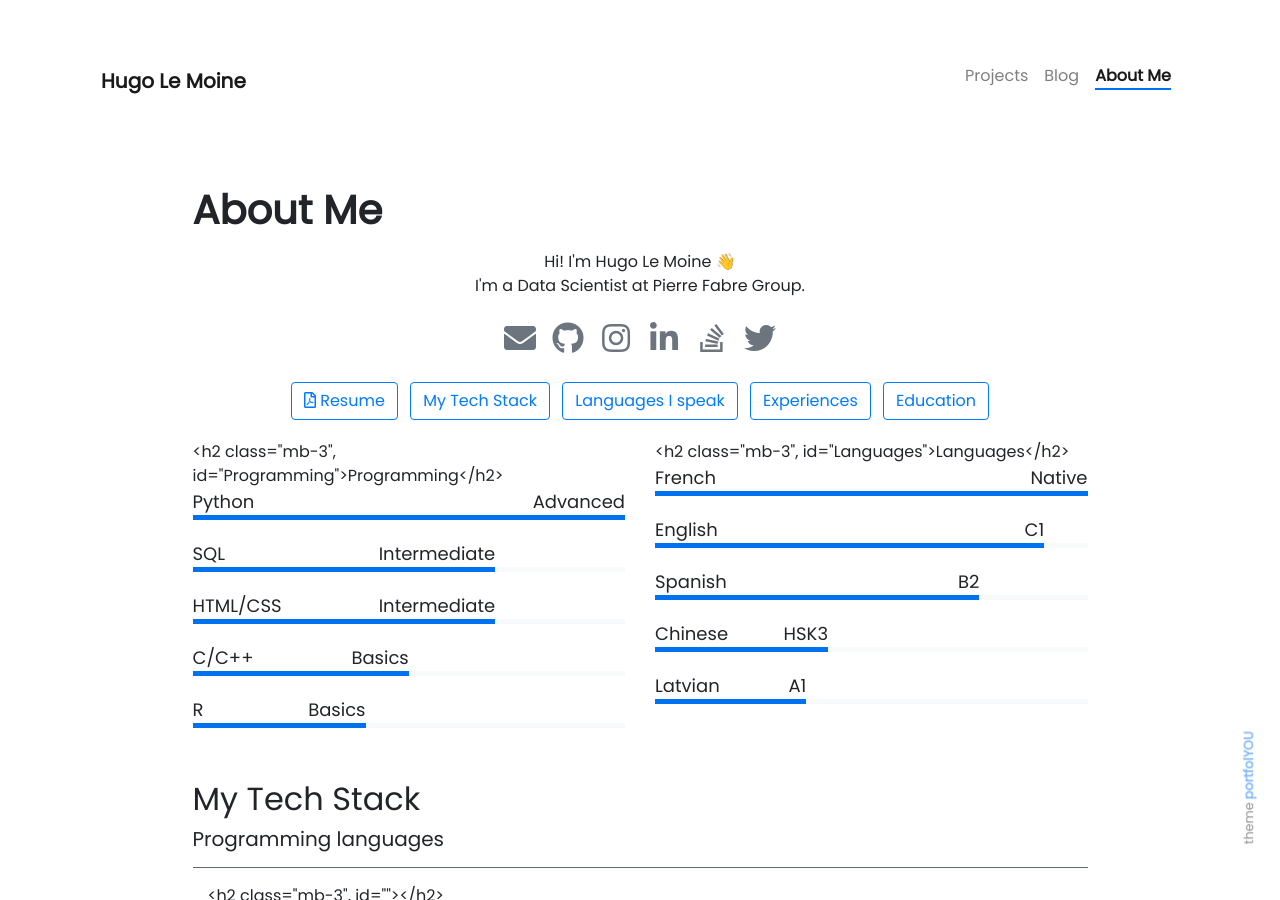
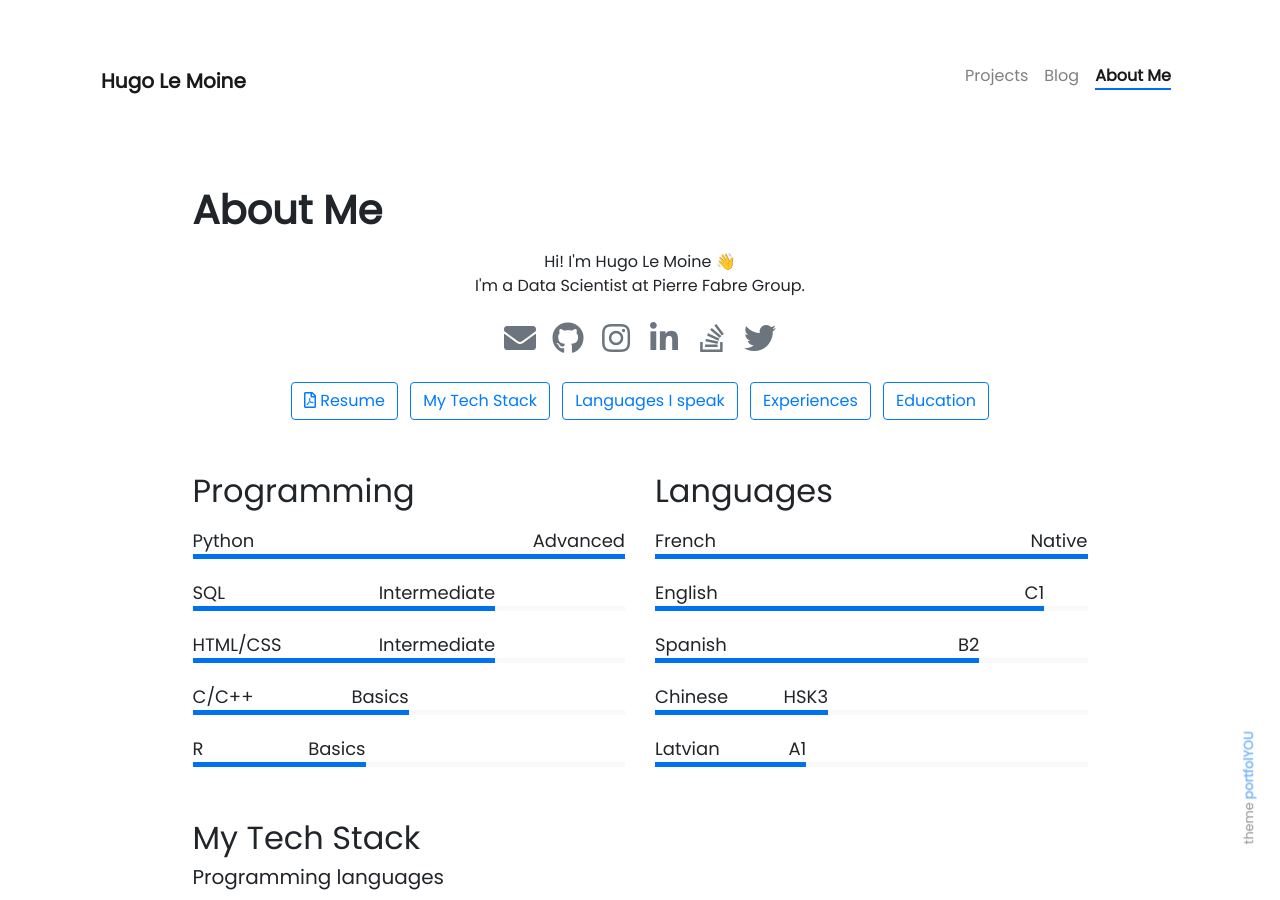
Before and after one commit to hugolmn/hugolmn.github.io, a Jekyll site: the page built from pages/about.md, in a window 1280 px wide and 900 px high. Built offline with Jekyll 4.4.1, drawn with Linux system fonts in a browser that asks for light colours; nearby versions of some CDN libraries; emoji names are drawn with the system emoji font.

```diff
--- a/_includes/about/skills.html
+++ b/_includes/about/skills.html
@@ -1,5 +1,5 @@
 <div class="col-lg">
-  <h2 class="mb-3", id="{{ include.title }}">{{ include.title }}</h2>
+  <h2 class="mb-3" id="{{ include.title }}">{{ include.title }}</h2>
     {% for skill in include.source %}
       <div class="skill">
         <p>{{ skill.name }}</p>
```
